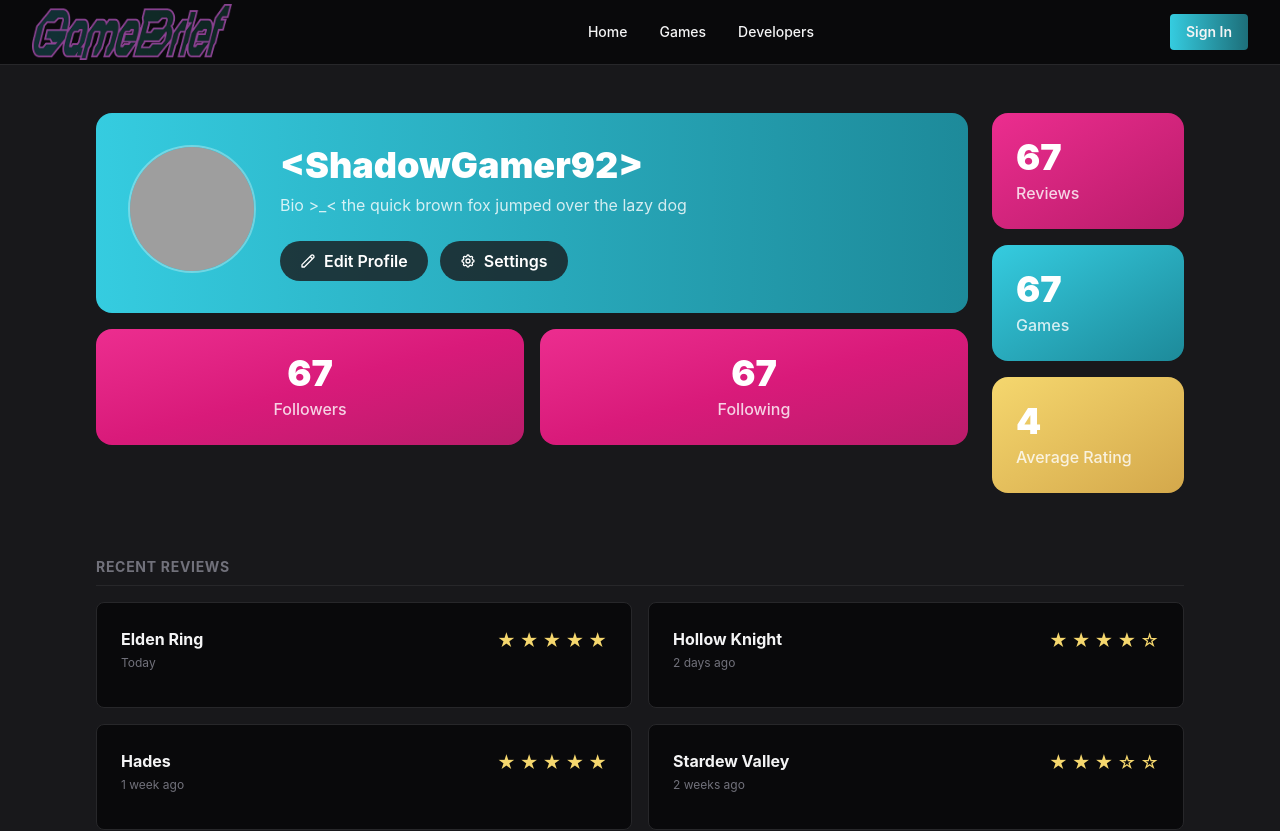
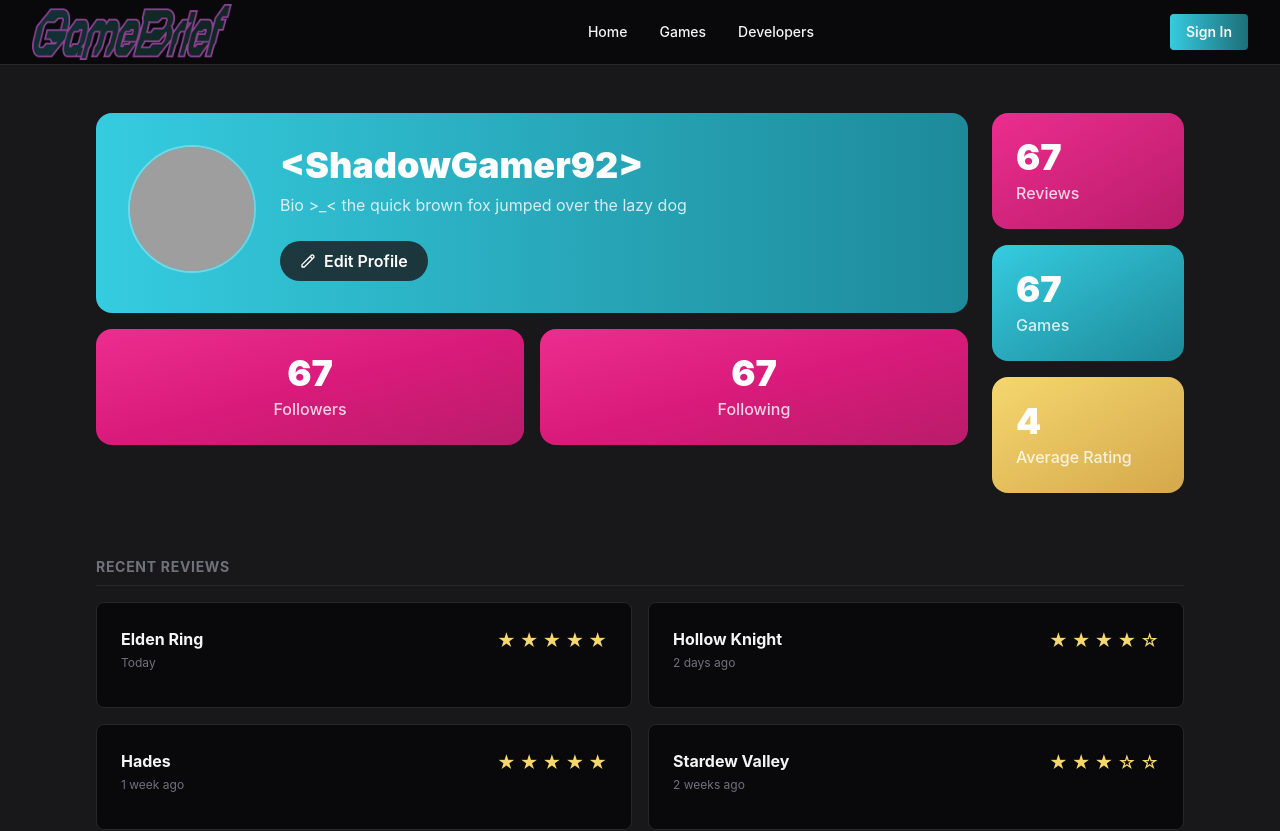
Before and after one commit to raretutal/GameBrief, a Vue app: page /profile in a window 1280 px wide. Shown: the top 831 px of the page. Built offline with nearby package versions, Linux system fonts and the light colour scheme; grey boxes are pictures that could not be loaded; the HTML template or start-up script is replaced by a standard one.

Commit message:
routed profile to edit profile page

```diff
--- a/src/views/ProfilePage.vue
+++ b/src/views/ProfilePage.vue
@@ -9,6 +9,7 @@
 <!-- Main Profile Card -->
 <div class="flex-1">
   <div class="bg-gradient-to-r from-[#35CCE0] to-[#1D8A9A] rounded-2xl p-8 flex flex-col sm:flex-row items-center sm:items-start gap-6">
+
     <!-- Avatar -->
     <div class="w-32 h-32 rounded-full border-2 border-white/30 flex-shrink-0 overflow-hidden">
       <img
@@ -20,34 +21,47 @@
 
     <!-- Info -->
     <div class="flex flex-col items-center sm:items-start text-center sm:text-left">
-                <h1 class="text-3xl md:text-4xl font-black text-white mb-2 font-behoveful">&lt;{{ profileData.username }}&gt;</h1>
-                <p class="text-white/80 mb-6 max-w-md">Bio &gt;_&lt; {{ profileData.bio }}</p>
+      <h1 class="text-3xl md:text-4xl font-black text-white mb-2 font-behoveful">
+        &lt;{{ profileData.username }}&gt;
+      </h1>
+
+      <p class="text-white/80 mb-6 max-w-md">
+        Bio &gt;_&lt; {{ profileData.bio }}
+      </p>
 
       <!-- Buttons -->
       <div class="flex gap-3">
-                  <button class="bg-zinc-900/80 hover:bg-zinc-900 text-white font-semibold py-2 px-5 rounded-full transition flex items-center gap-2">
+        <router-link
+          to="/edit"
+          class="bg-zinc-900/80 hover:bg-zinc-900 text-white font-semibold py-2 px-5 rounded-full transition flex items-center gap-2"
+        >
           <svg class="w-4 h-4" fill="none" stroke="currentColor" viewBox="0 0 24 24">
-                      <path stroke-linecap="round" stroke-linejoin="round" stroke-width="2" d="M15.232 5.232l3.536 3.536m-2.036-5.036a2.5 2.5 0 113.536 3.536L6.5 21.036H3v-3.572L16.732 3.732z" />
+            <path
+              stroke-linecap="round"
+              stroke-linejoin="round"
+              stroke-width="2"
+              d="M15.232 5.232l3.536 3.536m-2.036-5.036a2.5 2.5 0 113.536 3.536L6.5 21.036H3v-3.572L16.732 3.732z"
+            />
           </svg>
           Edit Profile
-                  </button>
-                  <button class="bg-zinc-900/80 hover:bg-zinc-900 text-white font-semibold py-2 px-5 rounded-full transition flex items-center gap-2">
-                    <svg class="w-4 h-4" fill="none" stroke="currentColor" viewBox="0 0 24 24">
-                      <path stroke-linecap="round" stroke-linejoin="round" stroke-width="2" d="M10.325 4.317c.426-1.756 2.924-1.756 3.35 0a1.724 1.724 0 002.573 1.066c1.543-.94 3.31.826 2.37 2.37a1.724 1.724 0 001.065 2.572c1.756.426 1.756 2.924 0 3.35a1.724 1.724 0 00-1.066 2.573c.94 1.543-.826 3.31-2.37 2.37a1.724 1.724 0 00-2.572 1.065c-.426 1.756-2.924 1.756-3.35 0a1.724 1.724 0 00-2.573-1.066c-1.543.94-3.31-.826-2.37-2.37a1.724 1.724 0 00-1.065-2.572c-1.756-.426-1.756-2.924 0-3.35a1.724 1.724 0 001.066-2.573c-.94-1.543.826-3.31 2.37-2.37.996.608 2.296.07 2.572-1.065z" />
-                      <path stroke-linecap="round" stroke-linejoin="round" stroke-width="2" d="M15 12a3 3 0 11-6 0 3 3 0 016 0z" />
-                    </svg>
-                    Settings
-                  </button>
+        </router-link>
       </div>
     </div>
   </div>
 
   <!-- Followers/Following Cards -->
   <div class="grid grid-cols-2 gap-4 mt-4">
-                <div class="bg-gradient-to-br from-[#EC2D8F] via-[#D91A7A] to-[#B91C6A] rounded-2xl p-6 text-center">                <div class="text-4xl font-black text-white mb-1 font-behoveful">{{ profileData.followers }}</div>
+    <div class="bg-gradient-to-br from-[#EC2D8F] via-[#D91A7A] to-[#B91C6A] rounded-2xl p-6 text-center">
+      <div class="text-4xl font-black text-white mb-1 font-behoveful">
+        {{ profileData.followers }}
+      </div>
       <div class="text-white/80 font-medium">Followers</div>
     </div>
-              <div class="bg-gradient-to-br from-[#EC2D8F] via-[#D91A7A] to-[#B91C6A] rounded-2xl p-6 text-center">                <div class="text-4xl font-black text-white mb-1 font-behoveful">{{ profileData.following }}</div>
+
+    <div class="bg-gradient-to-br from-[#EC2D8F] via-[#D91A7A] to-[#B91C6A] rounded-2xl p-6 text-center">
+      <div class="text-4xl font-black text-white mb-1 font-behoveful">
+        {{ profileData.following }}
+      </div>
       <div class="text-white/80 font-medium">Following</div>
     </div>
   </div>
```
Lines whose indentation alone changed are shown as unchanged.
